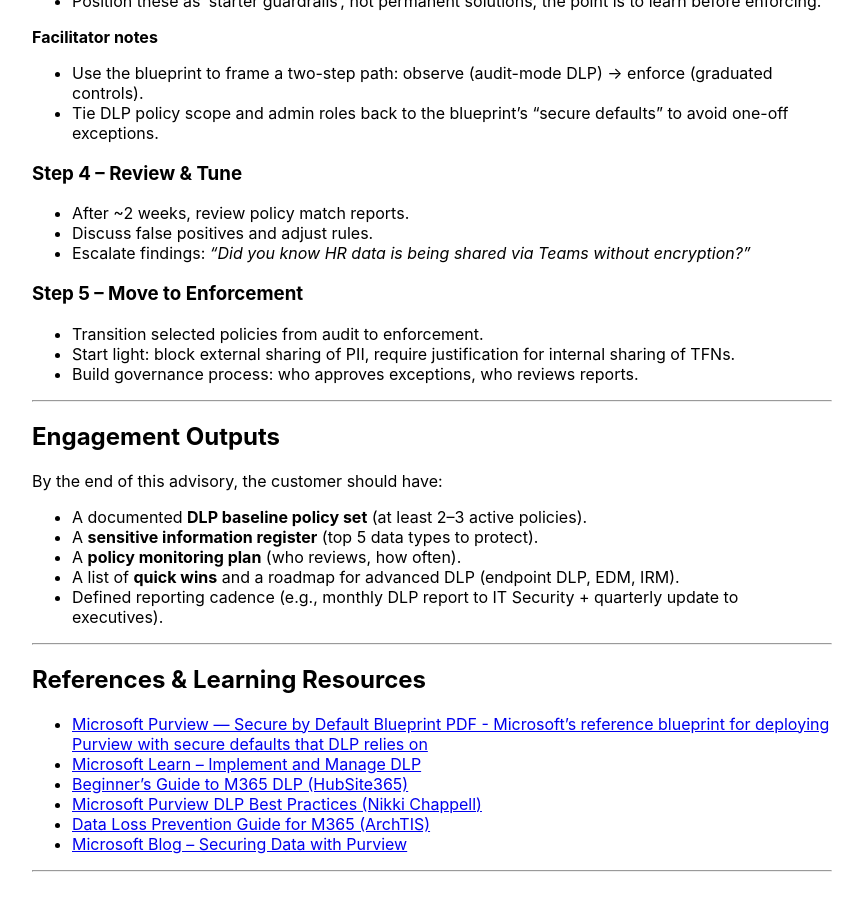
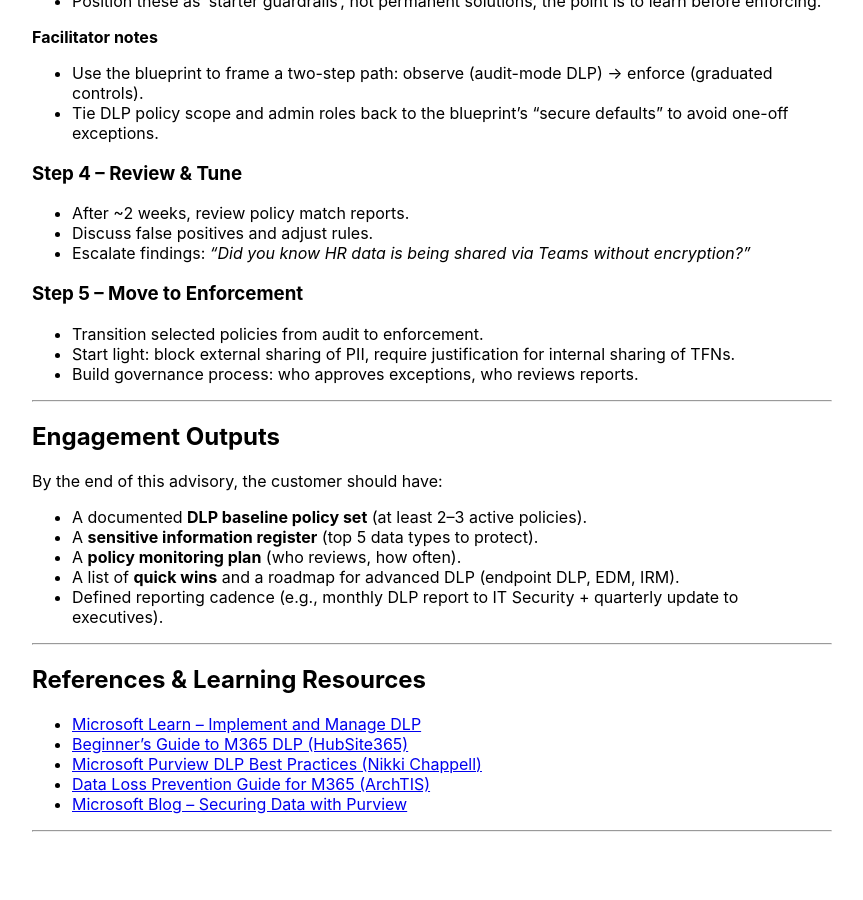
Before and after one commit to annathan/EngageSquared, a Jekyll site: the page built from Basic_Data_Loss_Prevention_(DLP)_Advisory.md, in a window 1280 px wide and 900 px high, scrolled down 1200 px. Shown: the whole window, without its empty margins (208-1071 px from the left). Built offline with Jekyll 4.4.1, drawn with Linux system fonts in a browser that asks for light colours; our own code applies the rules of GitHub Pages for plain Markdown files; after the commit the page ends 2060 px from its top, so only the background shows below that.

Commit message:
Update Basic_Data_Loss_Prevention_(DLP)_Advisory.md

```diff
--- a/Basic_Data_Loss_Prevention_(DLP)_Advisory.md
+++ b/Basic_Data_Loss_Prevention_(DLP)_Advisory.md
@@ -73,7 +73,6 @@
 
 ## References & Learning Resources
 
-- [Microsoft Purview — Secure by Default Blueprint PDF - Microsoft's reference blueprint for deploying Purview with secure defaults that DLP relies on](https://github.com/microsoft/purview/blob/95e2d91f802804d17f82dd58fd9fe9ce0c470106/purview-blueprints/Secure%20by%20default%20with%20Microsoft%20Purview.pdf)
 - [Microsoft Learn – Implement and Manage DLP](https://learn.microsoft.com/en-us/training/paths/purview-implement-manage-dlp/)
 - [Beginner’s Guide to M365 DLP (HubSite365)](https://www.hubsite365.com/en-ww/crm-pages/data-loss-prevention-in-microsoft-365-easy-guide-for-beginners-01a76489-6ca2-405e-b57a-afc94ad6f880.htm)
 - [Microsoft Purview DLP Best Practices (Nikki Chappell)](https://nikkichapple.com/microsoft-purview-dlp-best-practices/)
```
